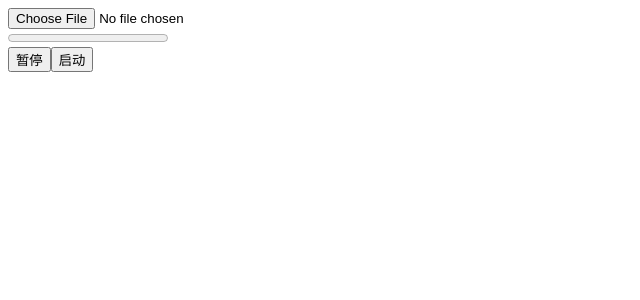
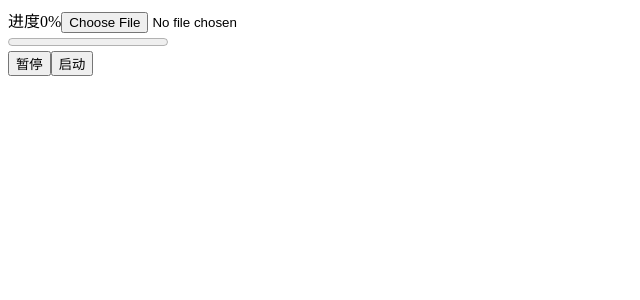
Before and after one commit to warmeaf/wf-upload, a Vue app in the folder examples/: page / in a window 1280 px wide. Shown: the top 300 px of the page, without its empty margins (0-640 px from the left). Built offline with nearby package versions, Linux system fonts and the light colour scheme.

Commit message:
perf: 优化进度显示

```diff
--- a/examples/src/App.vue
+++ b/examples/src/App.vue
@@ -18,7 +18,12 @@ const handleFileChange = (e: Event) => {
 }
 
 const handleUpload = (file: File) => {
-  uc = new WfUpload(file, new AxiosRequestStrategy('/file'))
+  uc = new WfUpload(
+    file,
+    new AxiosRequestStrategy('/file'),
+    undefined,
+    1024 * 1024 * 10
+  )
   uc.on('error', (e: any) => {
     console.log(e.message)
   })
@@ -43,7 +48,12 @@ const resume = () => {
 
 <template>
   <div>
-    <input type="file" @change="handleFileChange" />
+    <label for="file"
+      >进度{{ progress }}%<input
+        id="file"
+        type="file"
+        @change="handleFileChange"
+    /></label>
   </div>
   <div>
     <progress max="100" :value="progress" />
```
